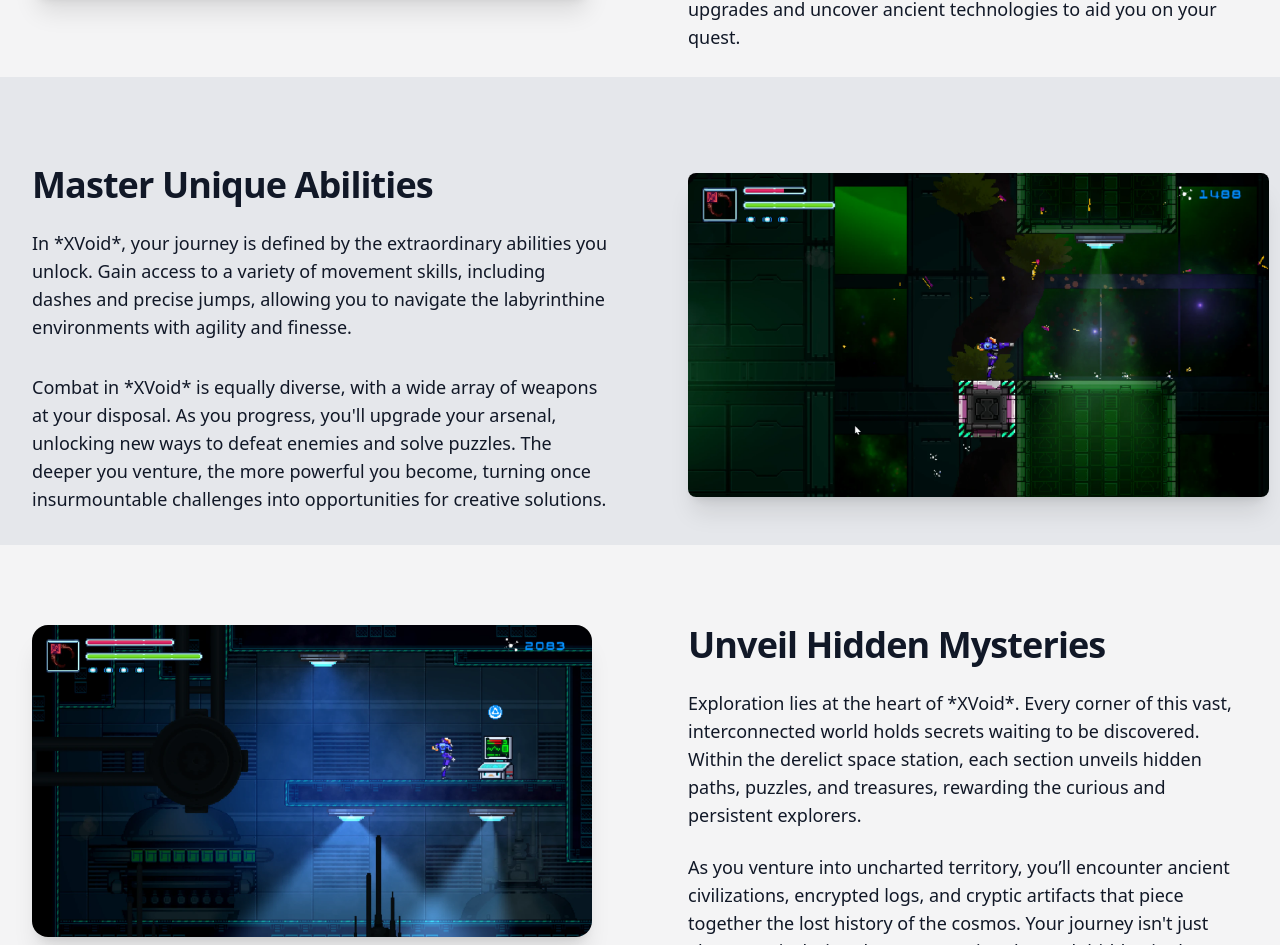
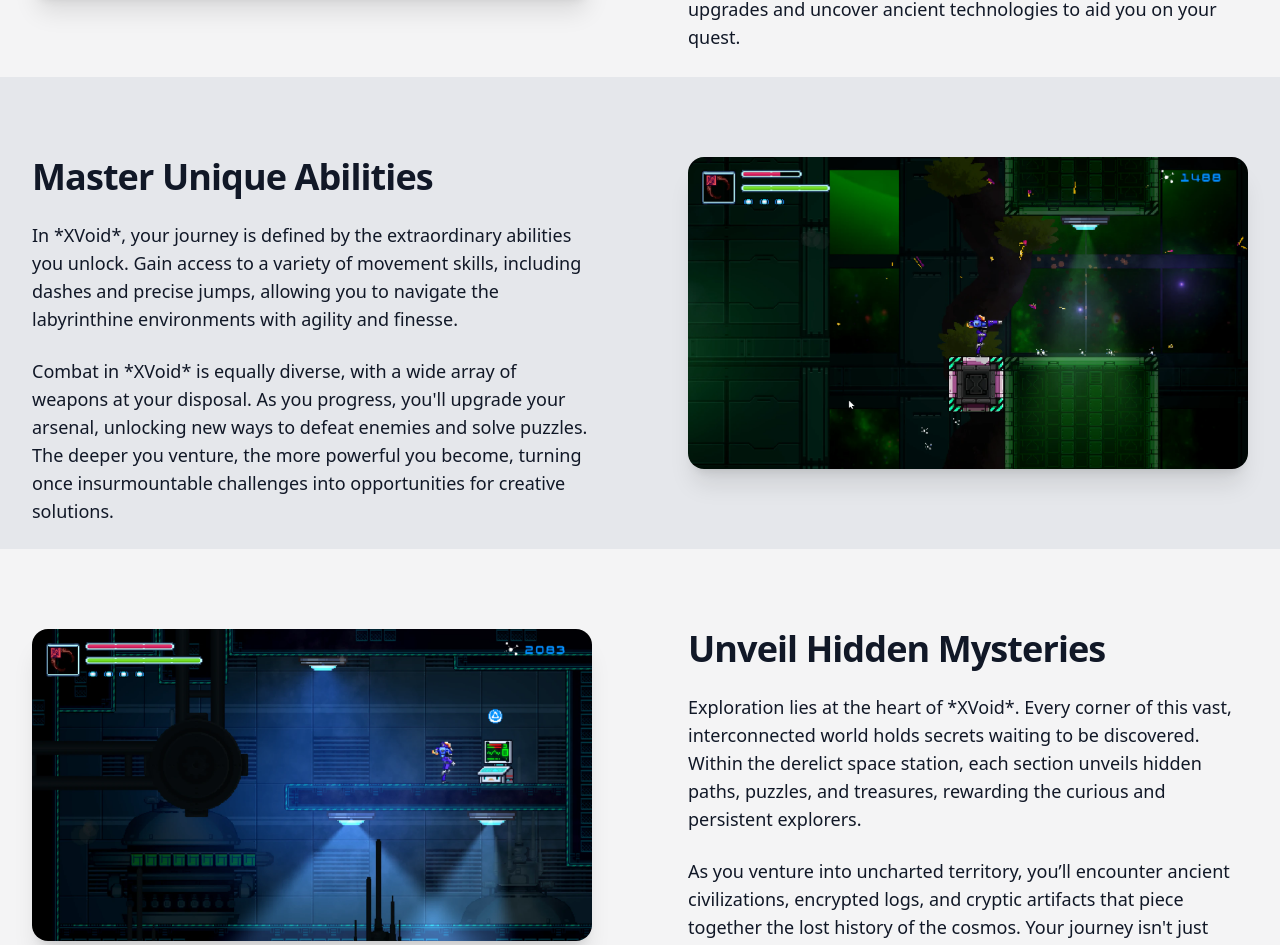
Before and after one commit to Yield007/XVoid, a plain HTML site: page index.html in a window 1280 px wide. Shown: the part 871-1816 px from the top of the page. Drawn offline with nearby package versions, Linux system fonts and the light colour scheme.

Commit message:
Your commit message

```diff
--- a/index.html
+++ b/index.html
@@ -154,10 +154,13 @@
                     </p>
                 </div>
                 <div class="col-span-6">
-                    <div class="relative w-full" style="padding-bottom: 56.25%; height: 0;">
+                    <div class="relative w-full overflow-hidden rounded-2xl shadow-xl" style="padding-bottom: 56.25%; height: 0;">
                         <iframe class="absolute top-0 left-0 w-full h-full"
-                        src= https://www.youtube.com/embed/3yoGJECDnuM
-                        title="YouTube video" frameborder="0" allow="accelerometer; autoplay; clipboard-write; encrypted-media; gyroscope; picture-in-picture" allowfullscreen></iframe>
+                                src="https://www.youtube.com/embed/3yoGJECDnuM"
+                                title="YouTube video"
+                                frameborder="0"
+                                allow="accelerometer; autoplay; clipboard-write; encrypted-media; gyroscope; picture-in-picture"
+                                allowfullscreen></iframe>
                     </div>
                 </div>
             </div>
@@ -206,37 +209,36 @@
     </div>
 
 
-    <div class="overflow-hidden sm:pt-6 lg:relative bg-gray-200 dark:bg-gray-900">
-        <div class="max-w-md px-4 mx-auto sm:max-w-3xl sm:px-6 lg:grid lg:max-w-7xl lg:grid-cols-2 lg:gap-12 lg:px-8">
-            <div>
-                <div class="md:mt-8">
-                    <div class="mt-6 sm:max-w-xl">
-                        <h2 class="text-3xl font-extrabold tracking-tight text-gray-900 dark:text-white sm:text-4xl md:mt-16">
+<div class="relative my-0">
+    <div class="lg:mx-auto lg:grid lg:max-w-7xl lg:grid-cols-2 lg:items-start lg:gap-24 lg:px-8 bg-gray-200 dark:bg-gray-900">
+        <div class="relative max-w-md px-4 mx-auto sm:max-w-3xl sm:px-6 lg:px-0">
+            <div class="md:pt-12 sm:pt-6 lg:pt-20">
+                <h2 class="text-3xl font-extrabold tracking-tight text-gray-900 dark:text-white sm:text-4xl">
                     Master Unique Abilities
                 </h2>
+                <div class="mt-6 space-y-6 text-gray-900 dark:text-white">
 
-                        <p class="mt-6 mb-8 text-lg text-gray-900 dark:text-white">
+                    <p class="text-lg text-gray-900 dark:text-white">
                         In *XVoid*, your journey is defined by the extraordinary abilities you unlock. Gain access to a variety of movement skills, including dashes and precise jumps, allowing you to navigate the labyrinthine environments with agility and finesse.
                     </p>
 
-                        <p class="mt-6 mb-8 text-lg text-gray-900 dark:text-white">
+                    <p class="text-lg text-gray-900 dark:text-white">
                         Combat in *XVoid* is equally diverse, with a wide array of weapons at your disposal. As you progress, you&#39;ll upgrade your arsenal, unlocking new ways to defeat enemies and solve puzzles. The deeper you venture, the more powerful you become, turning once insurmountable challenges into opportunities for creative solutions.
                     </p>
 
                 </div>
             </div>
         </div>
-        </div>
-        <div class="sm:mx-auto sm:max-w-3xl sm:px-6">
-            <div class="md:py-12 sm:relative sm:mt-12 lg:absolute lg:inset-y-0 lg:right-0 lg:w-1/2">
-                <div class="relative pl-4 -mr-40 sm:mx-auto sm:max-w-3xl sm:px-0 lg:h-full lg:max-w-none lg:pl-12">
+        <div class="relative sm:py-8 lg:py-0">
+            <div class="relative w-full h-auto px-4 py-6 mx-auto sm:max-w-3xl sm:px-6 lg:px-0 lg:py-20">
+                <div class="overflow-hidden shadow-xl rounded-2xl">
 
 
 
-                    <img imgh src="/XVoid/images/pages/ScreenShot2_hu3236319750538118611.webp" width="1673" height="933" alt="p2" class="w-full rounded-lg shadow-xl lg:h-full lg:w-auto lg:max-w-none" loading="lazy" />
+                    <img imgh src="/XVoid/images/pages/ScreenShot2_hu3236319750538118611.webp" width="1673" height="933" alt="p2" class="w-full h-auto" loading="lazy" />
 
 
-
+                </div>
             </div>
         </div>
     </div>
```
Also changed, not shown: page/2/index.html (+19 -17 lines), page/3/index.html (+19 -17 lines). Lines whose indentation alone changed are shown as unchanged.
